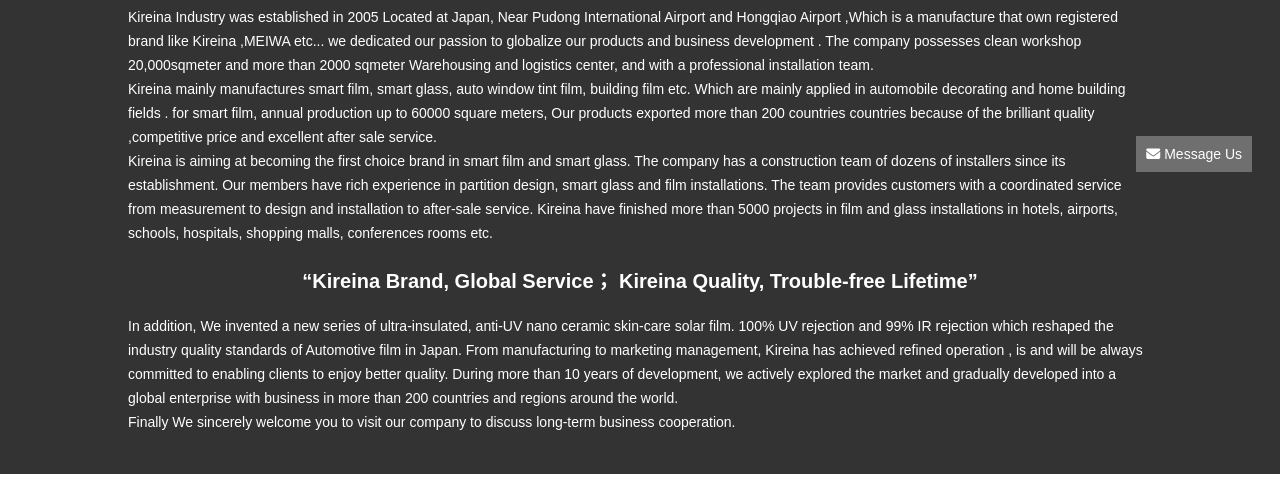
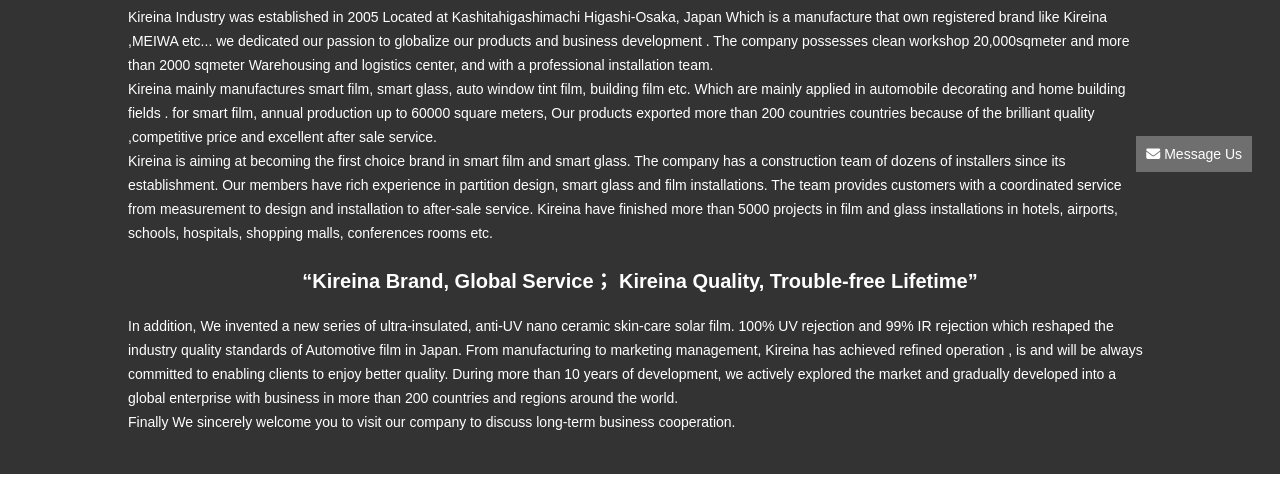
Before and after one commit to jimenez-carlo/kireinav2, a plain HTML site: page about.html in a window 1280 px wide. Shown: the part 605-1100 px from the top of the page. Drawn offline with nearby package versions, Linux system fonts and the light colour scheme.

Commit message:
Update about.html

```diff
--- a/about.html
+++ b/about.html
@@ -36,7 +36,7 @@
 	<section>
 		<div class="about-div div1">
 			<h2>Factory Introduction</h2>
-			<p>Kireina Industry was established in 2005 Located at Japan, Near Pudong International Airport and Hongqiao Airport ,Which is a manufacture that own registered brand like Kireina ,MEIWA etc...  we dedicated our passion to globalize our products and  business development . The company possesses clean workshop 20,000sqmeter and more than 2000 sqmeter Warehousing and logistics center, and with a professional installation team.
+			<p>Kireina Industry was established in 2005 Located at Kashitahigashimachi Higashi-Osaka,  Japan Which is a manufacture that own registered brand like Kireina ,MEIWA etc...  we dedicated our passion to globalize our products and  business development . The company possesses clean workshop 20,000sqmeter and more than 2000 sqmeter Warehousing and logistics center, and with a professional installation team.
 			</p>
 			<p>Kireina mainly manufactures smart film, smart glass, auto window tint film, building film etc. Which are mainly applied in  automobile decorating and home building fields . for smart film, annual production up to 60000 square meters, Our products exported more than 200 countries countries  because of the  brilliant quality ,competitive price and excellent after sale service.
 			</p>
```
